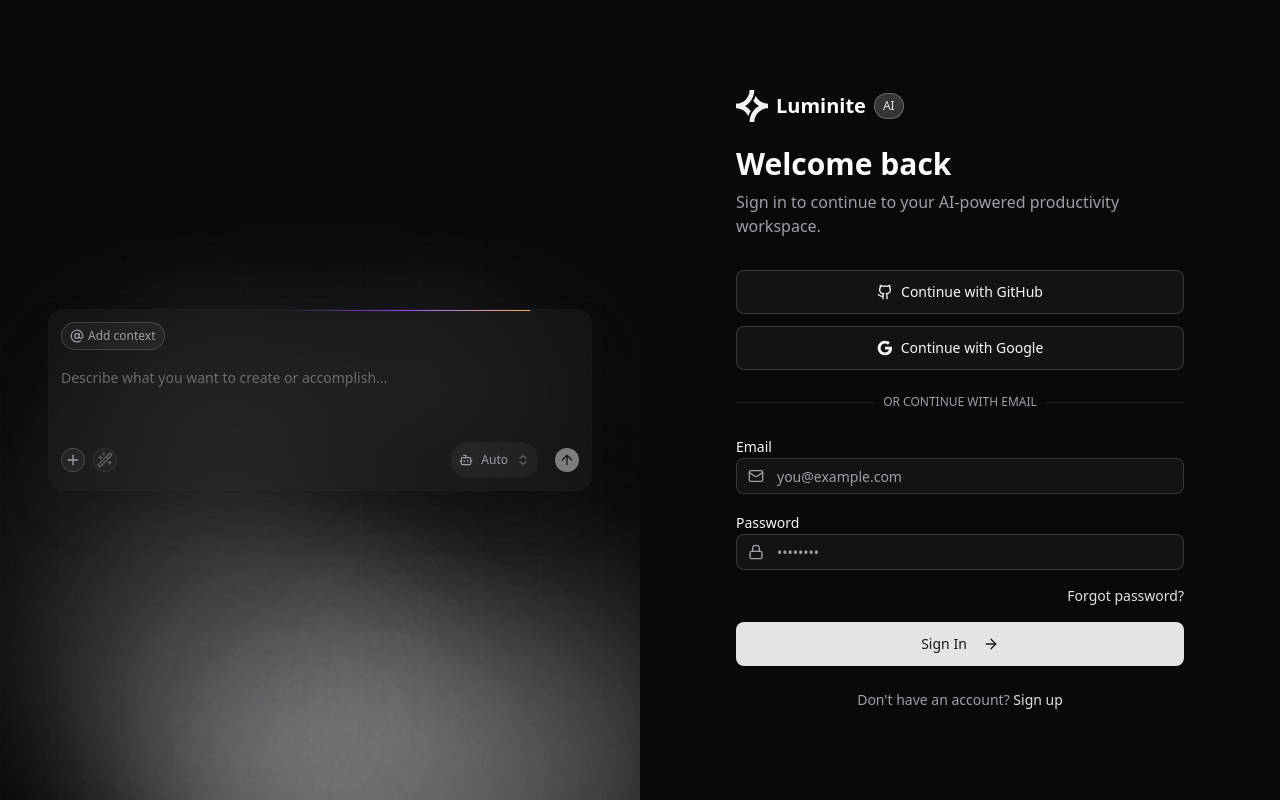
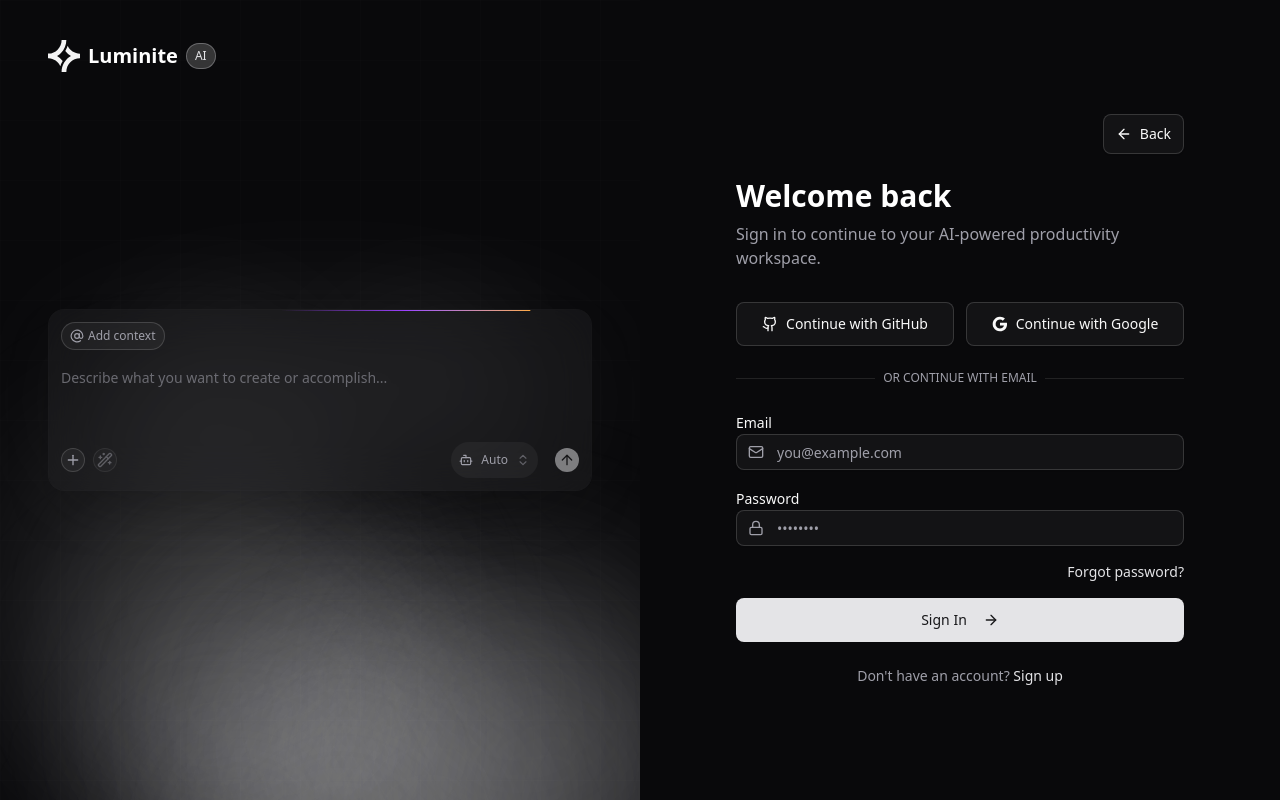
Before and after one commit to XceedZ/luminite-landing, a Next.js app: page /auth in a window 1280 px wide. Built offline with nearby package versions, Linux system fonts and the light colour scheme.

Commit message:
improve performance

```diff
--- a/app/auth/page.tsx
+++ b/app/auth/page.tsx
@@ -1,9 +1,10 @@
 "use client";
 
 import { useState, useEffect, useRef } from "react";
+import { useRouter } from "next/navigation";
 import { Button } from "@/components/ui/button";
 import { Input } from "@/components/ui/input";
-import { Github, Mail, Lock, User, ArrowRight, AtSign, X, Check, Plus, Wand2, Loader2, ArrowUp } from "lucide-react";
+import { Github, Mail, Lock, User, ArrowRight, ArrowLeft, AtSign, X, Check, Plus, Wand2, Loader2, ArrowUp } from "lucide-react";
 import { cn } from "@/lib/utils";
 import {
   InputGroup,
@@ -28,6 +29,7 @@ import {
 } from "@/components/ui/dropdown-menu";
 
 export default function AuthPage() {
+  const router = useRouter();
   const [isSignIn, setIsSignIn] = useState(true);
   const [email, setEmail] = useState("");
   const [password, setPassword] = useState("");
@@ -240,6 +242,19 @@ export default function AuthPage() {
     <div className="flex min-h-screen w-full">
       {/* Left Side - AIInputSection atau Code Block */}
       <div className="hidden lg:flex lg:w-1/2 relative overflow-hidden bg-background items-center justify-center p-12">
+        <div ref={logoRef} className="absolute top-10 left-12 flex items-center space-x-2">
+          <img
+            src="/logo.svg"
+            alt="Luminite AI Logo"
+            className="w-8 h-8"
+          />
+          <span className="text-xl font-bold text-white">
+            Luminite
+          </span>
+          <span className="text-xs px-2 py-1 rounded-full bg-primary/20 text-primary border border-primary/30">
+            AI
+          </span>
+        </div>
         {/* Grid Background */}
         <div
           className="absolute inset-0 opacity-10 pointer-events-none"
@@ -408,9 +423,19 @@ export default function AuthPage() {
       {/* Right Side - Form */}
       <div className="flex-1 flex flex-col bg-background p-8 lg:p-12">
         <div className="w-full max-w-md mx-auto flex-1 flex flex-col justify-center">
-          {/* Logo dan Welcome Message - Pojok Kiri Atas */}
           <div className="mb-8">
-            <div ref={logoRef} className="flex items-center space-x-2 mb-6">
+            <div className="flex justify-end mb-6">
+              <Button
+                type="button"
+                variant="outline"
+                className="h-10 gap-2"
+                onClick={() => router.push("/")}
+              >
+                <ArrowLeft className="w-4 h-4" />
+                Back
+              </Button>
+            </div>
+            <div className="lg:hidden flex items-center space-x-2 mb-6">
               <img
                 src="/logo.svg"
                 alt="Luminite AI Logo"
@@ -436,11 +461,14 @@ export default function AuthPage() {
           </div>
 
           {/* OAuth Buttons */}
-          <div ref={oauthButtonsRef} className="space-y-3 mb-6">
+          <div
+            ref={oauthButtonsRef}
+            className="mb-6 flex flex-col gap-3 sm:flex-row"
+          >
             <Button
               type="button"
               variant="outline"
-              className="w-full justify-center gap-2 h-11"
+              className="w-full justify-center gap-2 h-11 flex-1"
               onClick={() => {
                 console.log("GitHub OAuth");
               }}
@@ -451,7 +479,7 @@ export default function AuthPage() {
             <Button
               type="button"
               variant="outline"
-              className="w-full justify-center gap-2 h-11"
+              className="w-full justify-center gap-2 h-11 flex-1"
               onClick={() => {
                 console.log("Google OAuth");
               }}
--- a/app/layout.tsx
+++ b/app/layout.tsx
@@ -1,4 +1,5 @@
 import type { Metadata } from "next";
+import Script from "next/script";
 import { Geist, Geist_Mono } from "next/font/google";
 import "./globals.css";
 
@@ -45,6 +46,14 @@ export default function RootLayout({
         className={`${geistSans.variable} ${geistMono.variable} antialiased`}
       >
         {children}
+        <Script
+          src="https://cdnjs.cloudflare.com/ajax/libs/gsap/3.12.5/gsap.min.js"
+          strategy="afterInteractive"
+        />
+        <Script
+          src="https://cdnjs.cloudflare.com/ajax/libs/gsap/3.12.5/ScrollTrigger.min.js"
+          strategy="afterInteractive"
+        />
       </body>
     </html>
   );
--- a/app/page.tsx
+++ b/app/page.tsx
@@ -1,12 +1,51 @@
-import { TopBar } from "@/components/sections/topbar";
-import { HeroSection } from "@/components/sections/hero";
-import { TrustedBy } from "@/components/sections/trustedby";
-import { FeaturesSection } from "@/components/sections/features";
-import { QNASection } from "@/components/sections/qna";
-import { TestimonialsSection } from "@/components/sections/testimonials";
-import { PricingSection } from "@/components/sections/pricing";
-import { CTASection } from "@/components/sections/cta";
-import { Footer } from "@/components/sections/footer";
+"use client";
+
+import dynamic from "next/dynamic";
+
+const TopBar = dynamic(() => import("@/components/sections/topbar").then((mod) => mod.TopBar), {
+  ssr: false,
+});
+
+const HeroSection = dynamic(() => import("@/components/sections/hero").then((mod) => mod.HeroSection), {
+  ssr: false,
+});
+
+const TrustedBy = dynamic(() => import("@/components/sections/trustedby").then((mod) => mod.TrustedBy), {
+  ssr: false,
+});
+
+const FeaturesSection = dynamic(
+  () => import("@/components/sections/features").then((mod) => mod.FeaturesSection),
+  {
+    ssr: false,
+  }
+);
+
+const QNASection = dynamic(() => import("@/components/sections/qna").then((mod) => mod.QNASection), {
+  ssr: false,
+});
+
+const TestimonialsSection = dynamic(
+  () => import("@/components/sections/testimonials").then((mod) => mod.TestimonialsSection),
+  {
+    ssr: false,
+  }
+);
+
+const PricingSection = dynamic(
+  () => import("@/components/sections/pricing").then((mod) => mod.PricingSection),
+  {
+    ssr: false,
+  }
+);
+
+const CTASection = dynamic(() => import("@/components/sections/cta").then((mod) => mod.CTASection), {
+  ssr: false,
+});
+
+const Footer = dynamic(() => import("@/components/sections/footer").then((mod) => mod.Footer), {
+  ssr: false,
+});
 
 /**
  * Luminite AI Landing Page
--- a/components/sections/hero.tsx
+++ b/components/sections/hero.tsx
@@ -354,22 +354,6 @@ export function HeroSection() {
         />
       </div>
 
-      {/* Floating White Blur Circles Background */}
-      <div className="absolute inset-0 overflow-hidden pointer-events-none">
-        {/* Circle 1 */}
-        <div className="absolute top-[10%] left-[15%] w-64 h-64 bg-white/10 rounded-full blur-3xl animate-float-1" />
-        {/* Circle 2 */}
-        <div className="absolute top-[30%] right-[20%] w-80 h-80 bg-white/8 rounded-full blur-3xl animate-float-2" />
-        {/* Circle 3 */}
-        <div className="absolute bottom-[20%] left-[25%] w-72 h-72 bg-white/12 rounded-full blur-3xl animate-float-3" />
-        {/* Circle 4 */}
-        <div className="absolute bottom-[40%] right-[15%] w-56 h-56 bg-white/10 rounded-full blur-3xl animate-float-4" />
-        {/* Circle 5 */}
-        <div className="absolute top-[50%] left-[50%] w-96 h-96 bg-white/6 rounded-full blur-3xl animate-float-5" />
-        {/* Circle 6 */}
-        <div className="absolute top-[15%] right-[40%] w-48 h-48 bg-white/9 rounded-full blur-3xl animate-float-6" />
-      </div>
-
       {/* Kontainer Konten Utama */}
       <div className="relative z-10 flex w-full max-w-5xl flex-col items-center gap-8 text-center">
         {/* Badge dengan AnimatedShinyText */}
--- a/components/sections/integration.tsx
+++ b/components/sections/integration.tsx
@@ -5,13 +5,6 @@ import { AnimatedBeam } from "@/components/ui/animated-beam";
 import { cn } from "@/lib/utils";
 import { Workflow } from "lucide-react";
 import { MagicCard } from "@/components/ui/magic-card";
-import gsap from "gsap";
-import { ScrollTrigger } from "gsap/ScrollTrigger";
-
-// Register GSAP plugins
-if (typeof window !== "undefined") {
-  gsap.registerPlugin(ScrollTrigger);
-}
 
 // URL Logo Aplikasi
 const logos = {
@@ -67,7 +60,27 @@ export function IntegrationSection() {
   const circleRefs = [div1Ref, div2Ref, div3Ref, div4Ref, div5Ref, div6Ref, div7Ref];
 
   useEffect(() => {
-    if (!sectionRef.current || !headerRef.current || !titleRef.current || !descriptionRef.current || !containerRef.current) return;
+    if (!sectionRef.current || !headerRef.current || !titleRef.current || !descriptionRef.current || !containerRef.current) {
+      return;
+    }
+
+    let cleanup: (() => void) | undefined;
+    let isMounted = true;
+
+    const setupAnimations = async () => {
+      const [gsapModule, scrollTriggerModule] = await Promise.all([
+        import("gsap"),
+        import("gsap/ScrollTrigger"),
+      ]);
+
+      if (!isMounted) return;
+
+      const gsap = gsapModule.default;
+      const ScrollTrigger = scrollTriggerModule.default;
+
+      if (typeof window !== "undefined") {
+        gsap.registerPlugin(ScrollTrigger);
+      }
 
       const ctx = gsap.context(() => {
         // Animate header badge
@@ -239,7 +252,15 @@ export function IntegrationSection() {
         });
       }, sectionRef);
 
-    return () => ctx.revert();
+      cleanup = () => ctx.revert();
+    };
+
+    setupAnimations();
+
+    return () => {
+      isMounted = false;
+      cleanup?.();
+    };
   }, []);
 
   return (
```
Lines whose indentation alone changed are shown as unchanged.
